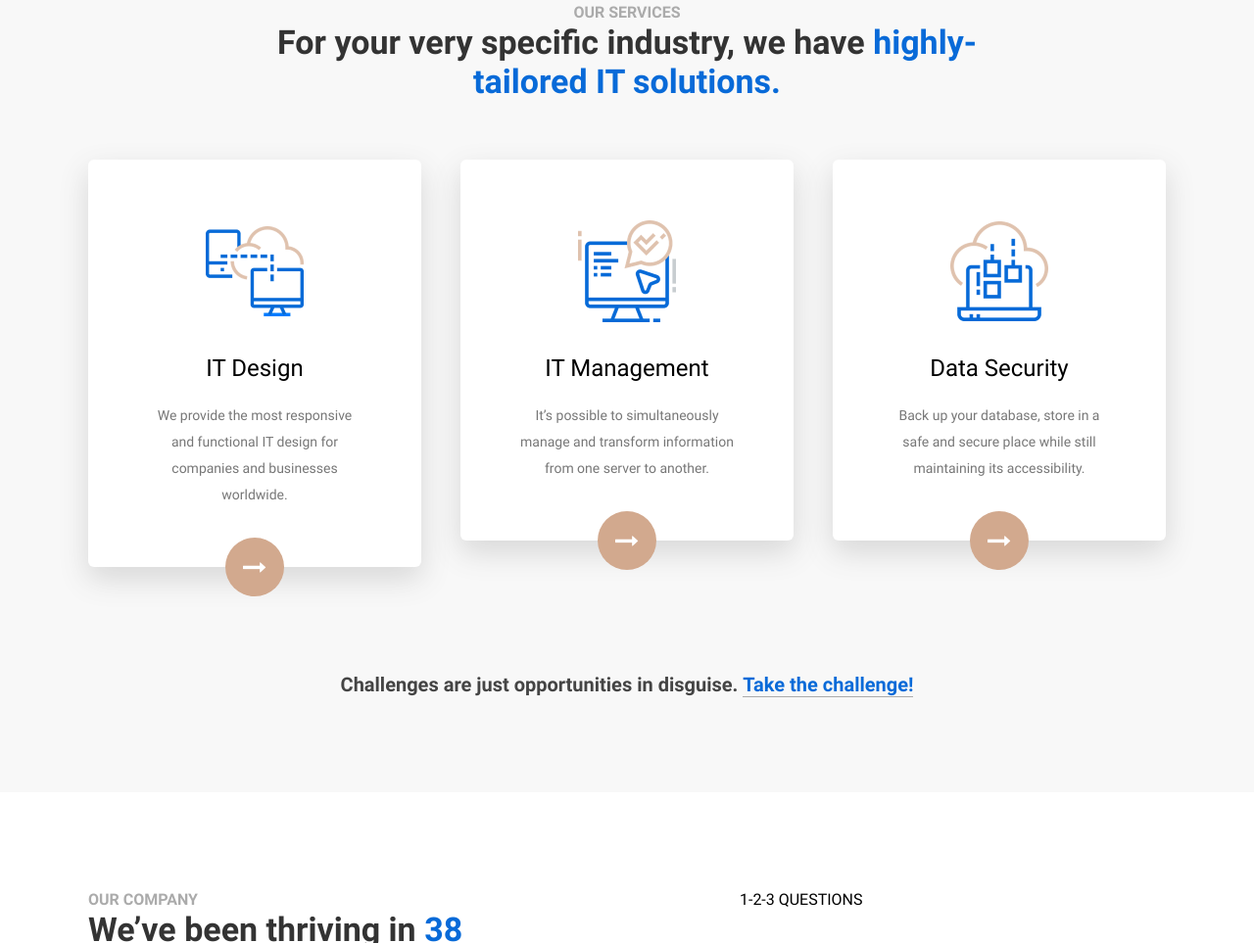
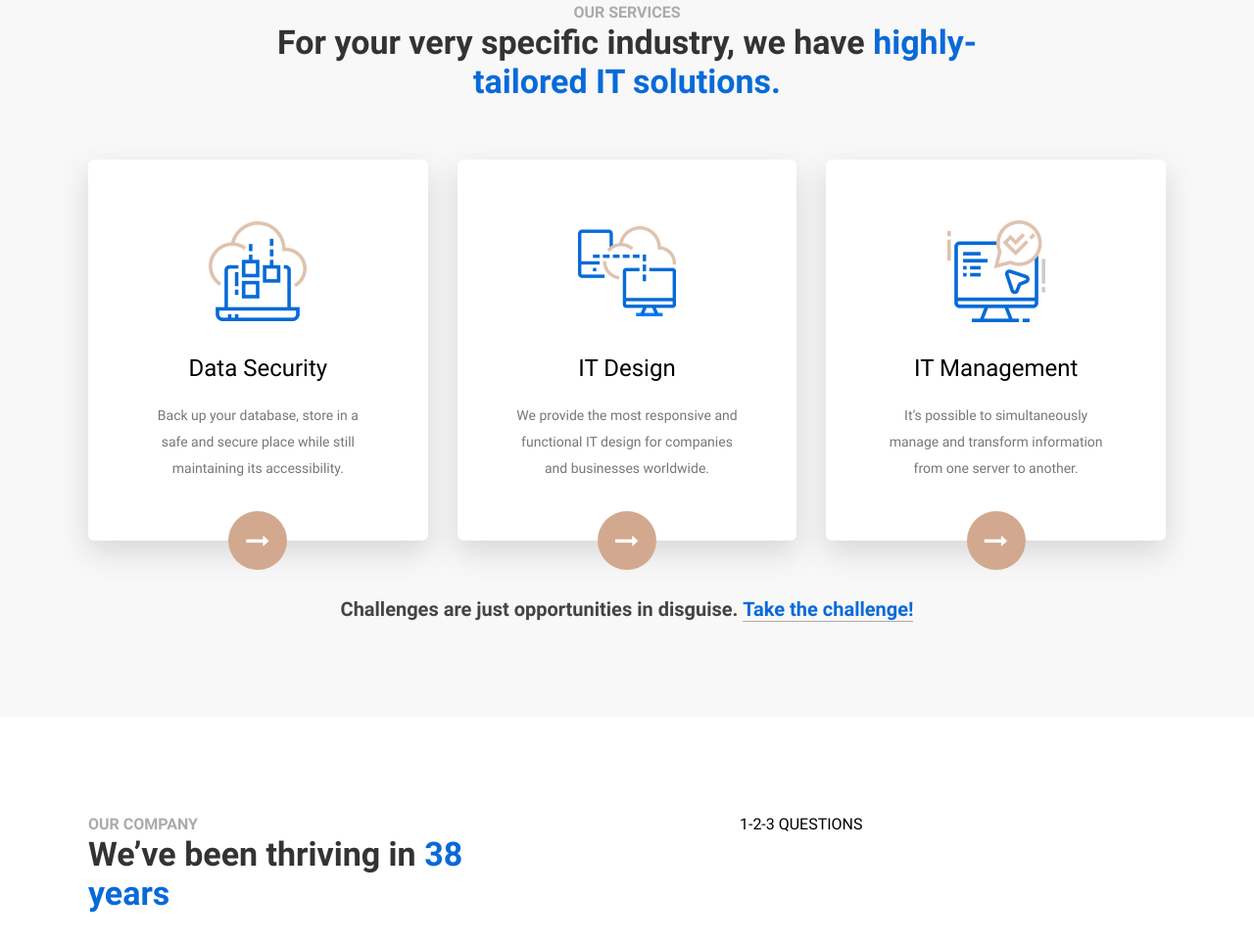
Before and after one commit to front-end-by-rimantas/25-grupe-portfolio, a website with bundled scripts: page index.html in a window 1280 px wide. Shown: the part 785-1748 px from the top of the page at 98% size. Built offline with nearby package versions, Linux system fonts and the light colour scheme.

Commit message:
Services validation #21

```diff
--- a/css/components/services.css
+++ b/css/components/services.css
@@ -1,6 +1,12 @@
-.service-item {
+.services-list {
+  display: grid;
+  grid-template-columns: 1fr;
+  gap: 60px 30px;
+  align-items: start;
+}
+
+.services-list > .service-item {
   padding: 60px;
-  margin-bottom: 50px;
   background-color: #fff;
   text-align: center;
   border-radius: 6px;
@@ -8,10 +14,10 @@
   position: relative;
 }
 
-.service-item > img {
+.services-list > .service-item > img {
   margin-bottom: 30px;
 }
-.service-item > h4 {
+.services-list > .service-item > h4 {
   margin-bottom: 20px;
   font-size: 24px;
   line-height: 30px;
@@ -19,12 +25,12 @@
   color: #000;
   text-transform: capitalize;
 }
-.service-item > p {
+.services-list > .service-item > p {
   color: #777;
   font-size: 14px;
   line-height: 27px;
 }
-.service-item > a {
+.services-list > .service-item > a {
   width: 60px;
   height: 60px;
   font-size: 24px;
@@ -39,6 +45,18 @@
   transform: translate(-50%, 50%);
   transition: all 1s;
 }
-.service-item:hover > a {
+.services-list > .service-item:hover > a {
   background-color: var(--color-blue);
 }
+
+@media (min-width: 767px) {
+  .services-list {
+    grid-template-columns: 1fr 1fr;
+  }
+}
+
+@media (min-width: 1199px) {
+  .services-list {
+    grid-template-columns: 1fr 1fr 1fr;
+  }
+}
--- a/index.html
+++ b/index.html
@@ -51,13 +51,15 @@
                 <h3 class="subtitle">For your very specific industry, we have <span class="selected">highly-tailored IT solutions.</span></h3>
             </div>
         </div>
-        <div id="services_block" class="row">
-            <!-- <div class="col-12 col-md-6 col-lg-4 service-item">
-                <img src="./img/services/mitech-box-image-style-01-image-01-100x108.png" alt="">
-                <h4>IT design</h4>
-                <p>We provide the most responsive and functional IT design for companies and businesses worldwide.</p>
-                <a href="#" class="fa fa-long-arrow-right"></a>
-            </div> -->
+        <div class="row">
+            <div id="services_block" class="col-12 services-list">
+                <!-- <div class="service-item">
+                    <img src="./img/services/mitech-box-image-style-01-image-01-100x108.png" alt="">
+                    <h4>IT design</h4>
+                    <p>We provide the most responsive and functional IT design for companies and businesses worldwide.</p>
+                    <a href="#" class="fa fa-long-arrow-right"></a>
+                </div> -->
+            </div>
         </div>
         <div class="row">
             <p class="col-12 bottom-text-link">Challenges are just opportunities in disguise. <a href="#">Take the challenge!</a></p>
--- /dev/null
+++ b/js/components/services/isValidServiceItem.js
@@ -0,0 +1,60 @@
+import { isValidFileFormat } from '../../utils/isValidFileFormat.js';
+
+function isValidServiceItem(service) {
+    if (typeof service !== 'object' ||
+        Array.isArray(service)) {
+        console.warn('ERROR: service yra netinkamo tipo');
+        return false;
+    }
+
+    if (service.img === undefined) {
+        console.warn('ERROR: neduota img reiksme');
+        return false;
+    } else if (typeof service.img !== 'string' ||
+        service.img === '') {
+        console.warn('ERROR: img turi buti ne tuscias tekstas');
+        return false;
+    } else if (!isValidFileFormat(service.img, ['jpg', 'png'])) {
+        console.log('ERROR: failo pavadinimas neatitinka formato');
+        return false;
+    }
+
+    if (service.title === undefined) {
+        console.warn('ERROR: neduota title reiksme');
+        return false;
+    } else if (typeof service.title !== 'string' ||
+        service.title === '') {
+        console.warn('ERROR: title turi buti ne tuscias tekstas');
+        return false;
+    }
+
+    if (service.description === undefined) {
+        console.warn('ERROR: neduota description reiksme');
+        return false;
+    } else if (typeof service.description !== 'string' ||
+        service.description === '') {
+        console.warn('ERROR: description turi buti ne tuscias tekstas');
+        return false;
+    }
+
+    if (service.link === undefined) {
+        console.warn('ERROR: neduota link reiksme');
+        return false;
+    } else if (typeof service.link !== 'string' ||
+        service.link === '') {
+        console.warn('ERROR: link turi buti ne tuscias tekstas');
+        return false;
+    }
+
+    if (service.active === undefined) {
+        console.warn('ERROR: neduota active reiksme');
+        return false;
+    } else if (typeof service.active !== 'boolean') {
+        console.warn('ERROR: active netinkamo tipo (turi buti boolean)');
+        return false;
+    }
+
+    return true;
+}
+
+export { isValidServiceItem }
--- /dev/null
+++ b/js/components/services/isValidServices.js
@@ -0,0 +1,32 @@
+function isValidServices(selector, data) {
+    if (typeof selector !== 'string' ||
+        selector === '') {
+        console.log('ERROR: blogas selectorius');
+        return false;
+    }
+
+    if (typeof data !== 'object' ||
+        Array.isArray(data) ||
+        !data.imgPath ||
+        typeof data.imgPath !== 'string' ||
+        data.imgPath === '' ||
+        !data.list ||
+        !Array.isArray(data.list) ||
+        data.list.length === 0) {
+        console.log('ERROR: blogi data duomenys');
+        return false;
+    }
+
+    if (typeof data.maxCount == 'number') {
+        if (!isFinite(data.maxCount) ||
+            data.maxCount < 1 ||
+            data.maxCount % 1 !== 0) {
+            console.log('ERROR: blogas maxCount');
+            return false;
+        }
+    }
+
+    return true;
+}
+
+export { isValidServices }
--- a/js/components/services/services.js
+++ b/js/components/services/services.js
@@ -1,27 +1,43 @@
+import { isValidServices } from './isValidServices.js';
+import { isValidServiceItem } from './isValidServiceItem.js';
+
 function services(selector, data) {
     // input validation
+    if (!isValidServices(selector, data)) {
+        return false;
+    }
 
     // logic
     const DOM = document.querySelector(selector);
+    if (!DOM) {
+        console.error('Pagal pateikta selektoriu nerastas norimas elementas.');
+        return false;
+    }
+
     const { list, imgPath, maxCount } = data;
 
     let HTML = '';
+    let generatedServicesCount = 0;
 
     for (let i = 0; i < list.length; i++) {
         const service = list[i];
 
-        if (!service.active) {
+        if (!isValidServiceItem(service) ||
+            !service.active) {
             continue;
         }
+        if (generatedServicesCount === maxCount) {
+            break;
+        }
 
-        HTML += `<div class="col-12 col-md-6 col-lg-4 service-item">
+        generatedServicesCount++;
+        HTML += `<div class="service-item">
                     <img src="${imgPath + service.img}" alt="">
                     <h4>${service.title}</h4>
                     <p>${service.description}</p>
                     <a href="${service.link}" class="fa fa-long-arrow-right"></a>
                 </div>`;
     }
-
 
     // post logic validation
 
--- a/js/data/servicesData.js
+++ b/js/data/servicesData.js
@@ -2,6 +2,13 @@ const servicesData = {
     imgPath: './img/services/',
     maxCount: 3,
     list: [
+        {
+            img: 'mitech-box-image-style-01-image-03-100x108.png',
+            title: 'Data security',
+            description: 'Back up your database, store in a safe and secure place while still maintaining its accessibility.',
+            link: '#',
+            active: true
+        },
         {
             img: 'mitech-box-image-style-01-image-01-100x108.png',
             title: 'IT design',
@@ -24,6 +31,13 @@ const servicesData = {
             active: true
         },
         {
+            img: 'mitech-box-image-style-01-image-02-100x108.png',
+            title: 'IT management',
+            description: 'It’s possible to simultaneously manage and transform information from one server to another.',
+            link: '#',
+            active: true
+        },
+        {
             img: 'mitech-box-image-style-01-image-03-100x108.png',
             title: 'Data security',
             description: 'Back up your database, store in a safe and secure place while still maintaining its accessibility.',
--- /dev/null
+++ b/js/utils/isValidFileFormat.js
@@ -0,0 +1,45 @@
+// Galimos gauti failo pavadinimu kombinacijos
+// asdjpg
+// .jpg
+// asd.
+// asd.jp
+// asd.jpg
+
+function isValidFileFormat(fileName, allowedExtension) {
+    if (typeof fileName !== 'string' ||
+        fileName === '') {
+        console.warn('ERROR: netinkamo formato failo pavadinimas');
+        return false;
+    }
+
+    if (!Array.isArray(allowedExtension) ||
+        allowedExtension.length === 0) {
+        console.warn('ERROR: failo pletiniu sarasas turi buti array ir ne tuscias');
+        return false;
+    }
+
+    const fileParts = fileName.split('.');
+    if (fileParts.length !== 2) {
+        console.warn('ERROR: failo pavadinime turi buti tik vienas taskas');
+        return false;
+    }
+
+    if (fileParts[0].trim() === '') {
+        console.warn('ERROR: failo pavadinime pradzia (pries taska) turi buti ne tuscia');
+        return false;
+    }
+
+    if (fileParts[1].trim() === '') {
+        console.warn('ERROR: failo pavadinime pabaiga (uz tasko) turi buti ne tuscia');
+        return false;
+    }
+
+    if (!allowedExtension.includes(fileParts[1].trim())) {
+        console.warn('ERROR: failo pletinys nera is leistino saraso');
+        return false;
+    }
+
+    return true;
+}
+
+export { isValidFileFormat }
```
